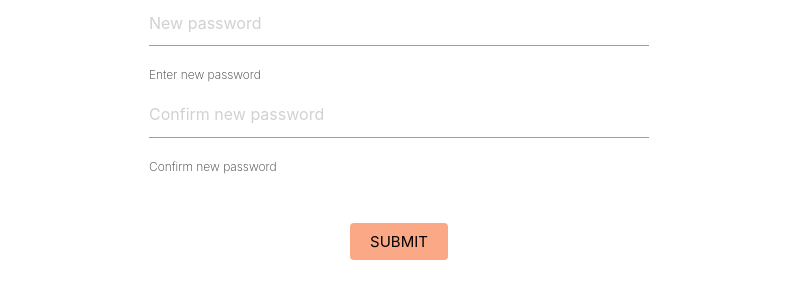
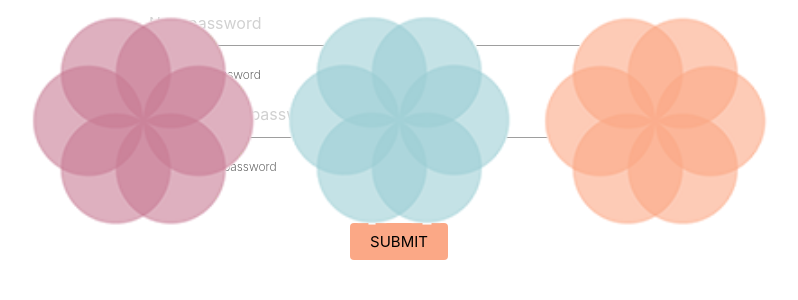
Before and after one commit to pamelv/bloom, a React (Create React App) app in the folder client/: page /newpassword in a window 1280 px wide. Shown: the top 300 px of the page, without its empty margins (241-1039 px from the left). Built offline with nearby package versions, Linux system fonts and the light colour scheme.

Commit message:
style: style out the newpassword page

```diff
--- a/client/src/pages/NewPassword.js
+++ b/client/src/pages/NewPassword.js
@@ -1,10 +1,37 @@
 import React from "react";
 import NewPw from "../components/NewPWform";
+import pink from "../img/bloom_pink.gif";
+import blue from "../img/blue.gif";
+import orange from "../img/bloom_orange.gif";
 
 export default function NewPassword() {
   return (
     <div>
-      <NewPw />
+      <div
+        style={{
+          width: "60%",
+          position: "absolute",
+          top: "15%",
+          left: "50%",
+          transform: "translate(-50%,-50%)",
+        }}
+      >
+        <img style={{ width: "20vw" }} src={pink} alt="Bloom" />
+        <img style={{ width: "20vw" }} src={blue} alt="Bloom" />
+        <img style={{ width: "20vw" }} src={orange} alt="Bloom" />
+      </div>
+      <div
+        style={{
+          width: "70VW",
+          position: "absolute",
+          top: "55%",
+          left: "50%",
+          transform: "translate(-50%,-50%)",
+        }}
+      ></div>
+      <div>
+        <NewPw />
+      </div>
     </div>
   );
 }
```
